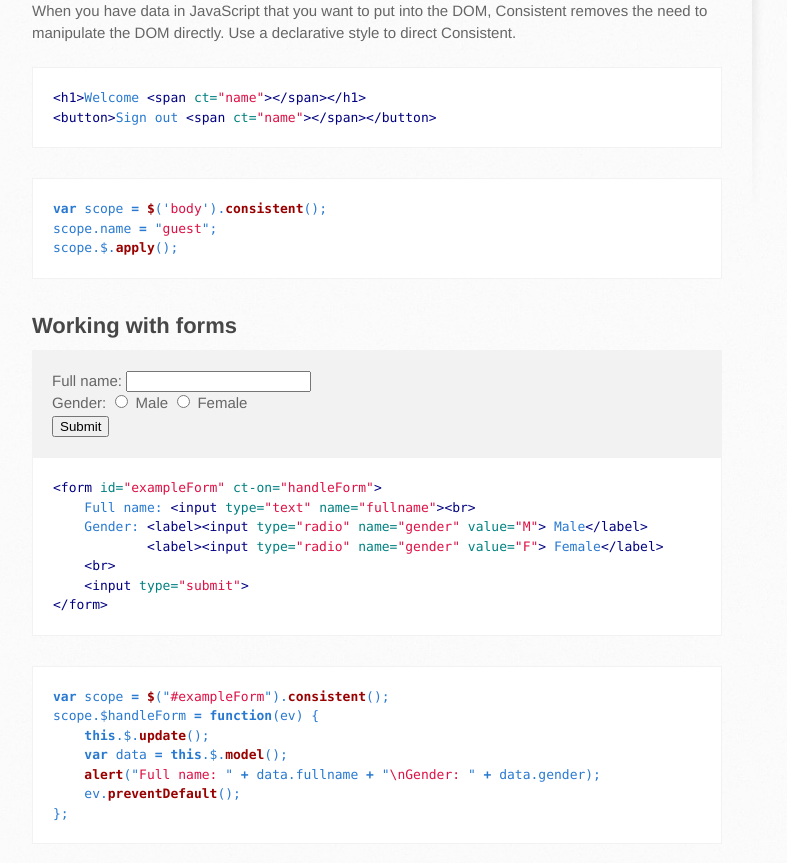
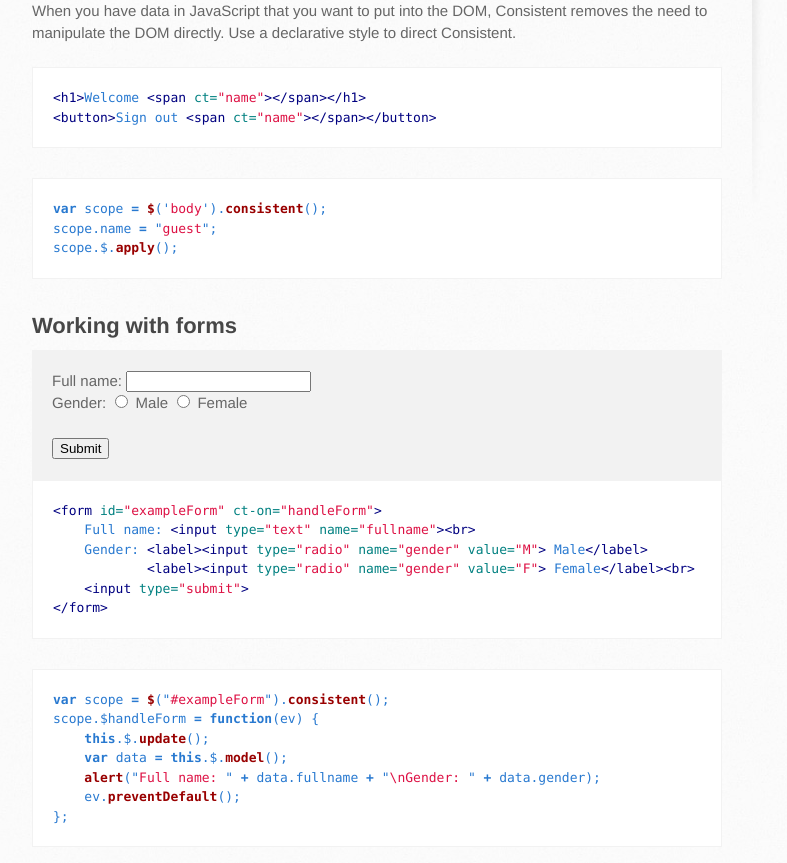
Before and after one commit to karlvr/consistent.js, a Jekyll site: the page built from index.md, in a window 1280 px wide and 900 px high, scrolled down 602 px. Shown: the top 863 px of the window, without its empty margins (138-925 px from the left). Built offline with Jekyll 4.4.1, drawn with Linux system fonts in a browser that asks for light colours; Markdown is read by kramdown in place of the engine named in the settings.

Commit message:
Fix example

````diff
--- a/index.md
+++ b/index.md
@@ -36,7 +36,7 @@ Working with forms
 <form id="exampleForm" ct-on="handleForm">
     Full name: <input type="text" name="fullname"><br>
     Gender: <label><input type="radio" name="gender" value="M"> Male</label>
-            <label><input type="radio" name="gender" value="F"> Female</label>
+            <label><input type="radio" name="gender" value="F"> Female</label><br>
     <br>
     <input type="submit">
 </form>
@@ -54,8 +54,7 @@ scope.$handleForm = function(ev) {
 <form id="exampleForm" ct-on="handleForm">
     Full name: <input type="text" name="fullname"><br>
     Gender: <label><input type="radio" name="gender" value="M"> Male</label>
-            <label><input type="radio" name="gender" value="F"> Female</label>
-    <br>
+            <label><input type="radio" name="gender" value="F"> Female</label><br>
     <input type="submit">
 </form>
 ```
````
